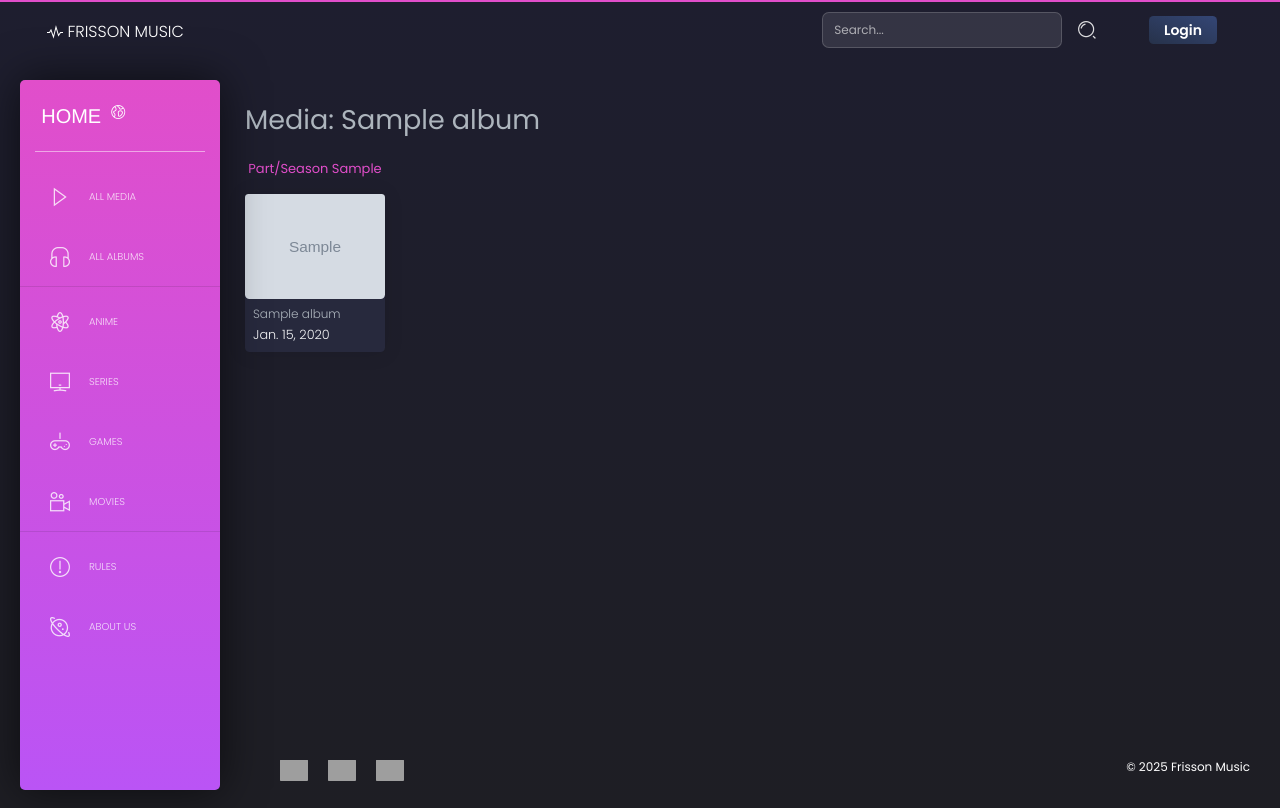
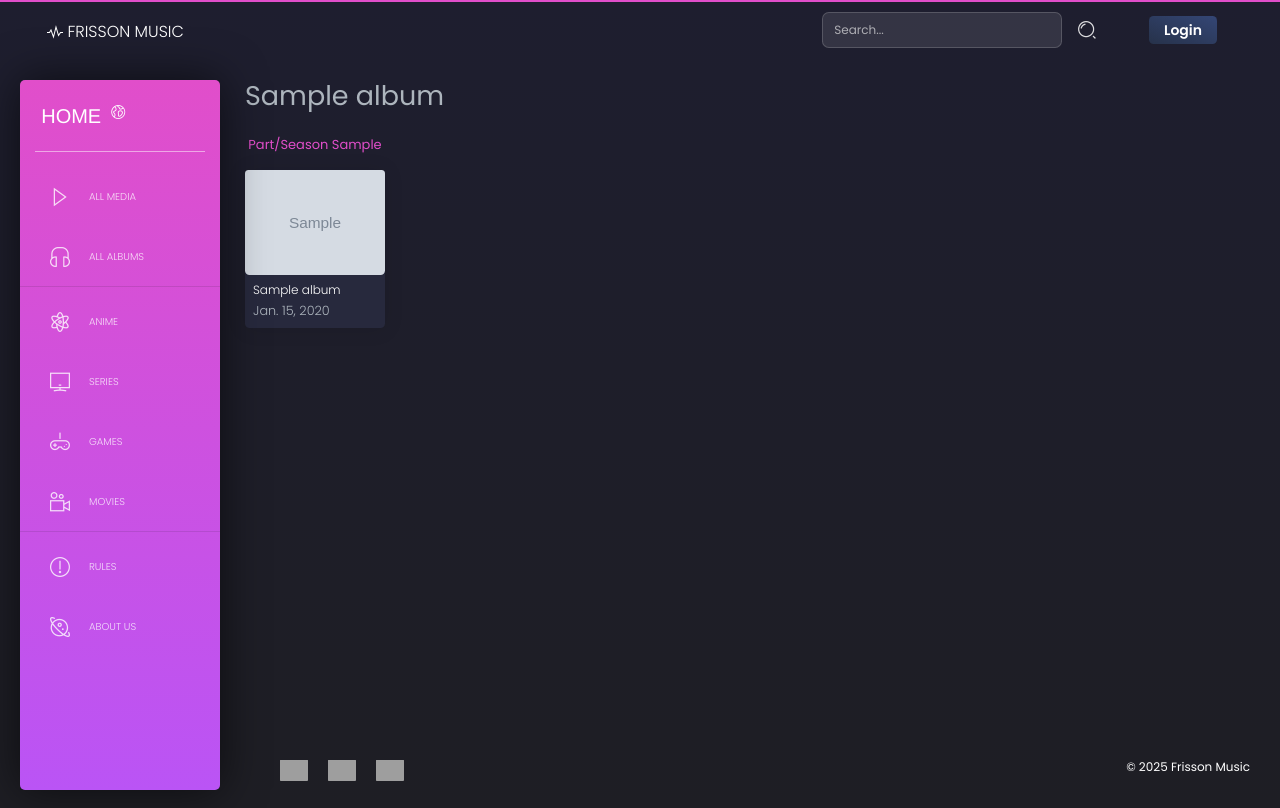
Before and after one commit to Iventyk/frisson-music, a Django app: a page that uses templates/frisson_music/media_detail.html in a window 1280 px wide. Run offline with Django 5.2, Linux system fonts and the light colour scheme; tables that the repository leaves empty hold one stand-in row (values such as "Sample post"); grey boxes marked "Sample" are stand-in pictures; some libraries are stand-ins or nearby versions; grey boxes are pictures that could not be loaded.

Commit message:
made Media Detail Page more compact

```diff
--- a/templates/frisson_music/media_detail.html
+++ b/templates/frisson_music/media_detail.html
@@ -1,20 +1,20 @@
 {% extends "base.html" %}
 
 {% block content %}
-  <div class="container mt-4">
-    <h2 class="text-light mb-4">Media: {{ media_title }}</h2>
+  <div class="container mt-0">
+    <h2 class="text-light mb-4">{{ media_title }}</h2>
 
     <div class="row">
       {% for part, albums in grouped_albums.items %}
-        <div class="col-md-2 mb-4">
+        <div class="col-md-2 mb-0">
           <h5 class="text-primary text-center">Part/Season {{ part }}</h5>
           {% for album in albums %}
             <div class="card h-90">
               <a href="{% url 'album-detail' album.pk %}">
                 <img src="{{ album.cover_image_url }}" class="card-img-top" alt="{{ album.album_title }}">
                 <div class="card-body p-2">
-                  <h6 class="card-title text-light mb-1">{{ album.album_title }}</h6>
-                  <p class="card-text text-secondary mb-0" style="font-size:0.8rem;">{{ album.release_date }}</p>
+                  <h6 class="card-title mb-1">{{ album.album_title }}</h6>
+                  <p class="card-text text-light mb-0" style="font-size:0.8rem;">{{ album.release_date }}</p>
                 </div>
               </a>
             </div>
```
